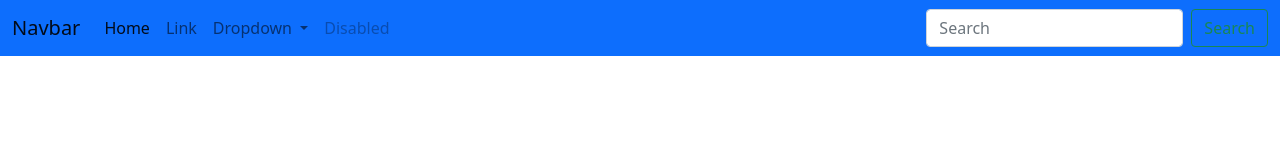
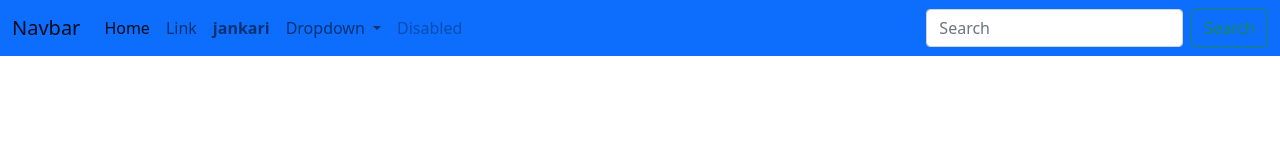
Before and after one commit to surajgoswami/gitty, a plain HTML site: page index.html in a window 1280 px wide. Drawn offline with nearby package versions, Linux system fonts and the light colour scheme.

Commit message:
enquary added

```diff
--- a/index.html
+++ b/index.html
@@ -24,6 +24,9 @@
         </li>
         <li class="nav-item">
           <a class="nav-link" href="#">Link</a>
+        </li>
+        <li class="nav-item">
+          <b><a class="nav-link" href="#">jankari</a></b>
         </li>
         <li class="nav-item dropdown">
           <a class="nav-link dropdown-toggle" href="#" id="navbarDropdown" role="button" data-bs-toggle="dropdown" aria-expanded="false">
```
